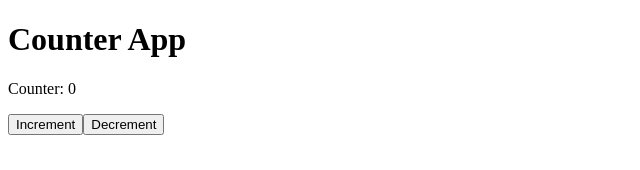
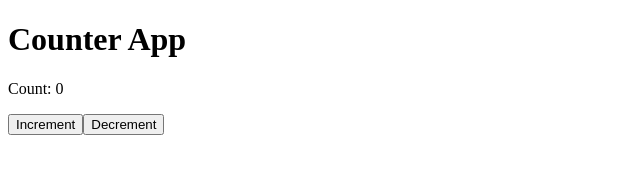
Before and after one commit to matrecode/ADisplayName, a React (Create React App) app: page / in a window 1280 px wide. Shown: the top 170 px of the page, without its empty margins (0-640 px from the left). Built offline with nearby package versions, Linux system fonts and the light colour scheme.

Commit message:
fixed count issue

```diff
--- a/src/components/ClassCounter/CounterClass.jsx
+++ b/src/components/ClassCounter/CounterClass.jsx
@@ -25,7 +25,7 @@ class CounterClass extends React.Component {
     return (
       <>
         <h1>Counter App</h1>
-        <p>Counter: {this.state.count}</p>
+        <p>Count: {this.state.count}</p>
 
         <div>
           <button onClick={this.increment}>Increment</button>
```
